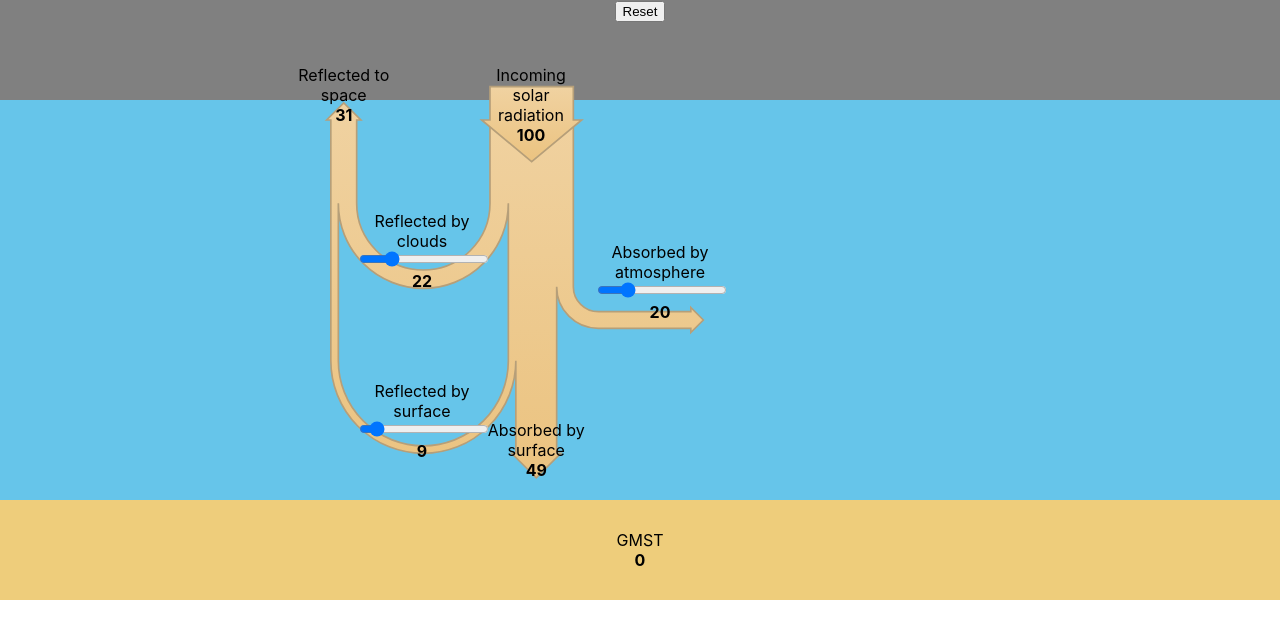
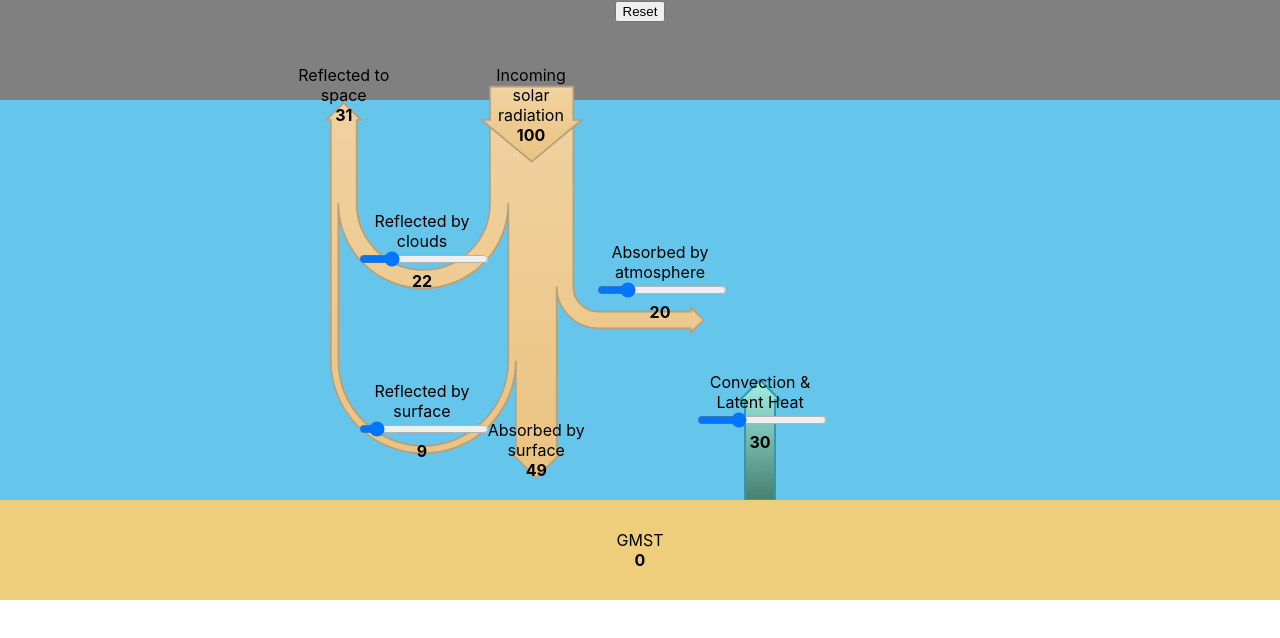
Before and after one commit to craigwalton/ClimateApp, a React (Create React App) app in the folder my-app/: page / in a window 1280 px wide. Shown: the top 638 px of the page. Built offline with nearby package versions, Linux system fonts and the light colour scheme.

Commit message:
Add convection arrow.

```diff
--- a/my-app/src/App.js
+++ b/my-app/src/App.js
@@ -3,14 +3,17 @@ import './App.css';
 import Slider from './components/Slider';
 import Label from './components/Label';
 import ShortwaveArrows from './components/ShortwaveArrows';
+import ConvectionArrow from "./components/ConvectionArrow";
 
 function App() {
     const defaultScatteredValue = 22;
     const defaultReflectedValue = 9;
     const defaultAtmosphereValue = 20;
+    const defaultConvectionValue = 30;
     const [scatteredValue, setScatteredValue] = useState(defaultScatteredValue);
     const [reflectedValue, setReflectedValue] = useState(defaultReflectedValue);
     const [atmosphereValue, setAtmosphereValue] = useState(defaultAtmosphereValue);
+    const [convectionValue, setConvectionValue] = useState(defaultConvectionValue);
 
     const handleScatteredSliderChange = (newValue) => {
         setScatteredValue(newValue);
@@ -23,6 +26,10 @@ function App() {
     const handleAtmosphereSliderChange = (newValue) => {
         setAtmosphereValue(newValue);
         constrain(scatteredValue, setScatteredValue, reflectedValue, setReflectedValue, 100 - newValue);
+    };
+    const handleConvectionSliderChange = (newValue) => {
+        setConvectionValue(newValue);
+        //constrain(scatteredValue, setScatteredValue, reflectedValue, setReflectedValue, 100 - newValue);
     };
 
     function constrain(value1, setter1, value2, setter2, budget) {
@@ -37,6 +44,7 @@ function App() {
         setScatteredValue(defaultScatteredValue);
         setReflectedValue(defaultReflectedValue);
         setAtmosphereValue(defaultAtmosphereValue);
+        setConvectionValue(defaultConvectionValue);
     }
 
     const totalReflected = scatteredValue + reflectedValue;
@@ -50,9 +58,9 @@ function App() {
             <div id="main-content">
                 <div id="centered">
                     <button type="button" onClick={reset}>Reset</button>
+                    {/*Shortwave*/}
                     <ShortwaveArrows x={0} y={70} scattered={scatteredValue} reflected={reflectedValue}
                                      atmosphere={atmosphereValue}/>
-                    <Label x={291} y={65} label={"Incoming solar radiation"} value={100}/>
                     <Slider x={162} y={180 + scatteredValue / 2 * scale} label={"Reflected by clouds"}
                             value={scatteredValue} onChange={handleScatteredSliderChange}/>
                     <Slider x={162} y={363 - reflectedValue / 2 * scale} label={"Reflected by surface"}
@@ -63,7 +71,14 @@ function App() {
                            label={"Absorbed by surface"} value={absorbedBySurface}/>
                     <Label x={(140 - totalReflected / 2) * scale} y={65} label={"Reflected to space"}
                            value={totalReflected}/>
+                    {/*Convection & Latent Heat*/}
+                    <ConvectionArrow x={500} y={300} value={convectionValue}/>
+                    <Slider x={500} y={350} label={"Convection & Latent Heat"} value={convectionValue}
+                            onChange={handleConvectionSliderChange}/>
+                    {/*Surface*/}
                     <Label x={400} y={530} label={"GMST"} value={0}/>
+                    {/*Space*/}
+                    <Label x={291} y={65} label={"Incoming solar radiation"} value={100}/>
                 </div>
             </div>
         </div>
--- /dev/null
+++ b/my-app/src/components/ConvectionArrow.css
@@ -0,0 +1,5 @@
+.convection-path {
+    stroke-width: 2;
+    fill: url(#grad-convection);
+    stroke: #3698a9;
+}
--- /dev/null
+++ b/my-app/src/components/ConvectionArrow.js
@@ -0,0 +1,31 @@
+import './ConvectionArrow.css';
+
+const ConvectionArrow = ({x, y, value}) => {
+
+    const halfWidth = value / 2;
+    const step = 5;
+    const arrowHead = halfWidth + 5;
+    return (
+        <div className="arrow-container" style={{position: 'absolute', left: x, top: y}}>
+            <svg width="120" height="200" viewBox="-60 -200 120 200" style={{position: "relative", left: -40}}>
+                <defs>
+                    <linearGradient id="grad-convection" x1="0%" y1="0%" x2="0%" y2="100%">
+                        <stop offset="0%" style={{stopColor: 'rgb(161,240,231)', stopOpacity: 1}}/>
+                        <stop offset="100%" style={{stopColor: 'rgb(70,128,112)', stopOpacity: 1}}/>
+                    </linearGradient>
+                </defs>
+                <path className={"convection-path"}
+                      d={`M ${-halfWidth} 0
+                          l 0 -100
+                          l ${-step} 0
+                          l ${arrowHead} ${-arrowHead}
+                          l ${arrowHead} ${arrowHead}
+                          l ${-step} 0
+                          l 0 100
+                          Z`}/>
+            </svg>
+        </div>
+    );
+};
+
+export default ConvectionArrow;
--- a/my-app/src/components/ShortwaveArrows.css
+++ b/my-app/src/components/ShortwaveArrows.css
@@ -1,4 +1,4 @@
-path {
+.shortwave-path {
     stroke-width: 2;
     fill: url(#grad);
     fill-rule: evenodd;
--- a/my-app/src/components/ShortwaveArrows.js
+++ b/my-app/src/components/ShortwaveArrows.js
@@ -12,8 +12,10 @@ const ShortwaveArrows = ({x, y, scattered, reflected, atmosphere}) => {
                         <stop offset="100%" style={{stopColor: 'rgb(235,195,128)', stopOpacity: 1}}/>
                     </linearGradient>
                 </defs>
-                <path d={data}/>
-                <path d="M 0 -40
+                <path className={"shortwave-path"}
+                      d={data}/>
+                <path className={"shortwave-path"}
+                      d="M 0 -40
                          l 0 40
                          l -10 0
                          l 60 50
@@ -31,7 +33,6 @@ function drawArrow(scatteredValue, reflectedValue, atmosphereValue) {
         return '';
     }
     const absorbedSurfaceValue = 100 - scatteredValue - reflectedValue - atmosphereValue;
-    console.log(scatteredValue, reflectedValue, atmosphereValue, absorbedSurfaceValue);
     const scatteredRIn = 80;
     const scatteredROut = scatteredRIn + scatteredValue;
     const scatteredZ = 100;
@@ -43,48 +44,47 @@ function drawArrow(scatteredValue, reflectedValue, atmosphereValue) {
     const atmosphereX = 160;
     const atmosphereROut = 50;
     const atmosphereRIn = atmosphereROut - atmosphereValue;
-    const arrowWidth = 5;
+    const step = 5;
     let data = `
             M 0 0
             l 0 ${scatteredZ}
             a ${scatteredRIn} ${scatteredRIn} 0 0 1 ${-scatteredRIn * 2} 0
             l 0 ${-scatteredZ}`;
     // Reflected arrow head.
-    const reflectedArrow = (scatteredValue + reflectedValue) / 2 + arrowWidth;
+    const reflectedArrow = (scatteredValue + reflectedValue) / 2 + step;
     data += `
-            l ${arrowWidth} 0
+            l ${step} 0
             l ${-reflectedArrow} ${-reflectedArrow}
             l ${-reflectedArrow} ${reflectedArrow}
-            l ${arrowWidth} 0`;
+            l ${step} 0`;
     data += `
             l 0 ${reflectedZ - reflectedROut}
             a ${reflectedROut} ${reflectedROut} 0 0 0 ${reflectedROut * 2} 0
             L ${reflectedValue + scatteredValue} ${absorbedSurfaceZ}`;
     // Absorbed surface arrow head.
-    const absorbedSurfaceArrow = (absorbedSurfaceValue) / 2 + arrowWidth;
+    const absorbedSurfaceArrow = (absorbedSurfaceValue) / 2 + step;
     data += `
-            l ${-arrowWidth} 0
+            l ${-step} 0
             l ${absorbedSurfaceArrow} ${absorbedSurfaceArrow}
             l ${absorbedSurfaceArrow} ${-absorbedSurfaceArrow}
-            l ${-arrowWidth} 0`;
+            l ${-step} 0`;
     data += `
             L ${reflectedValue + scatteredValue + absorbedSurfaceValue} ${atmosphereZ}
             a ${atmosphereROut} ${atmosphereROut} 0 0 0 ${atmosphereROut} ${atmosphereROut}
             l ${atmosphereX - absorbedSurfaceValue} 0`;
     // Absorbed atmosphere arrow head.
-    const atmosphereArrow = (atmosphereValue) / 2 + arrowWidth;
+    const atmosphereArrow = (atmosphereValue) / 2 + step;
     data += `
-            l 0 ${arrowWidth}
+            l 0 ${step}
             l ${atmosphereArrow} ${-atmosphereArrow}
             l ${-atmosphereArrow} ${-atmosphereArrow}
-            l 0 ${arrowWidth}`;
+            l 0 ${step}`;
     if (atmosphereRIn > 0) {
         data += `
                 l ${-atmosphereX + absorbedSurfaceValue} 0
                 a ${atmosphereRIn} ${atmosphereRIn} 0 0 1 ${-atmosphereRIn} ${-atmosphereRIn}
                 l 0 ${-atmosphereZ}`;
-    }
-    else {
+    } else {
         data += `
                 l ${-atmosphereX + absorbedSurfaceValue - atmosphereRIn} 0
                 l 0 ${-atmosphereZ - atmosphereRIn}`;
```
